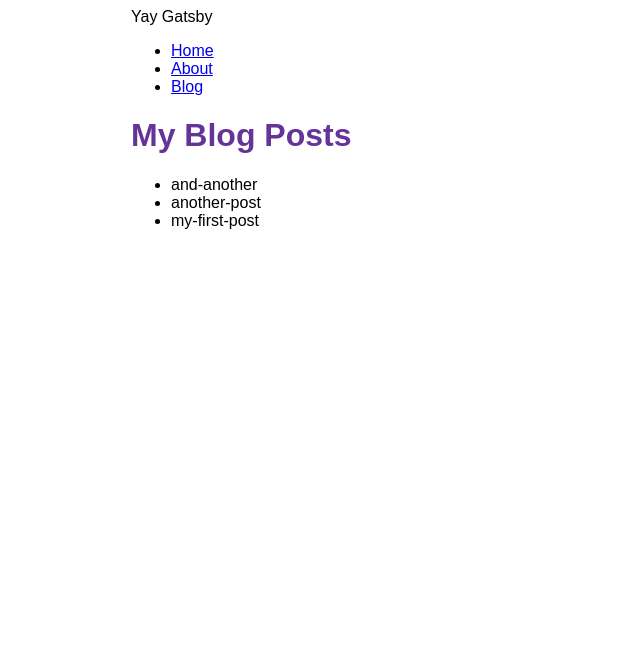
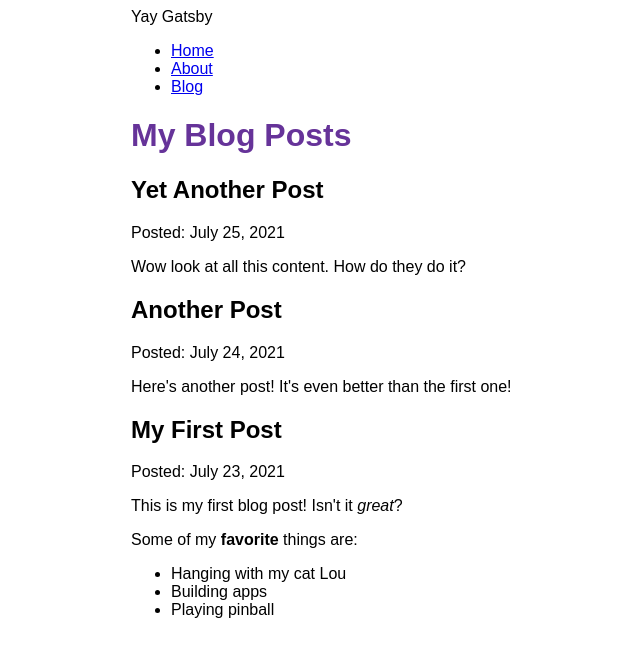
Before and after one commit to djtaylor8/gatsby-test, a Gatsby site: page /blog in a window 1280 px wide. Shown: the whole page, without its empty margins (259-899 px from the left). Built offline with nearby package versions, Linux system fonts and the light colour scheme; Gatsby itself is replaced by a stand-in of ours.

Commit message:
add content to blog posts, add mdx renderer

```diff
--- a/blog/and-another.mdx
+++ b/blog/and-another.mdx
@@ -0,0 +1,6 @@
+---
+title: "Yet Another Post"
+date: "2021-07-25"
+---
+
+Wow look at all this content. How do they do it?
--- a/blog/another-post.mdx
+++ b/blog/another-post.mdx
@@ -0,0 +1,6 @@
+---
+title: "Another Post"
+date: "2021-07-24"
+---
+
+Here's another post! It's even better than the first one!
--- a/blog/my-first-post.mdx
+++ b/blog/my-first-post.mdx
@@ -0,0 +1,12 @@
+---
+title: "My First Post"
+date: "2021-07-23"
+---
+
+This is my first blog post! Isn't it *great*?
+
+Some of my **favorite** things are:
+
+* Hanging with my cat Lou
+* Building apps
+* Playing pinball
--- a/gatsby-config.js
+++ b/gatsby-config.js
@@ -11,7 +11,8 @@
       options: {
         name: `blog`,
         path: `${__dirname}/blog`,
-      }
+      },
     },
+    "gatsby-plugin-mdx",
   ],
 };
--- a/package.json
+++ b/package.json
@@ -15,8 +15,11 @@
     "clean": "gatsby clean"
   },
   "dependencies": {
+    "@mdx-js/mdx": "^1.6.22",
+    "@mdx-js/react": "^1.6.22",
     "gatsby": "^4.1.0",
     "gatsby-plugin-image": "^2.1.0",
+    "gatsby-plugin-mdx": "^3.1.0",
     "gatsby-plugin-sharp": "^4.1.0",
     "gatsby-source-filesystem": "^4.1.0",
     "react": "^17.0.1",
--- a/src/pages/blog.js
+++ b/src/pages/blog.js
@@ -1,28 +1,36 @@
 import React from 'react';
-import { graphql } from 'gatsby'
+import { graphql } from 'gatsby';
+import { MDXRenderer } from 'gatsby-plugin-mdx';
 import Layout from '../components/layout'
 
 const BlogPage = ({ data }) => {
     return (
             <Layout pageTitle="My Blog Posts">
-                <ul>
-                    {
-                    data.allFile.nodes.map(node => (
-                        <li key={node.name}>
-                            {node.name}
-                        </li>
+                {
+                    data.allMdx.nodes.map((node) => (
+                        <article key={node.id}>
+                            <h2>{node.frontmatter.title}</h2>
+                            <p>Posted: {node.frontmatter.date}</p>
+                            <MDXRenderer>
+                                {node.body}
+                            </MDXRenderer>
+                        </article>
                     ))
                 }
-                </ul>
             </Layout>
     );
 };
 
 export const query = graphql`
 query {
-    allFile {
+    allMdx(sort: {fields: frontmatter___date, order: DESC}) {
       nodes {
-        name
+        frontmatter {
+          date(formatString: "MMMM D, YYYY")
+          title
+        }
+        id
+        body
       }
     }
   }
```
Also changed, not shown: 1 other file.
